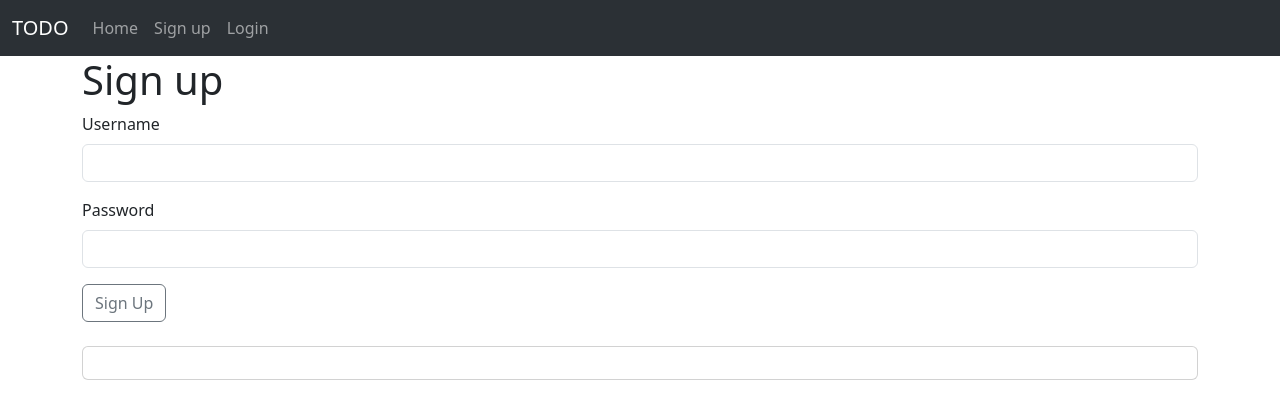
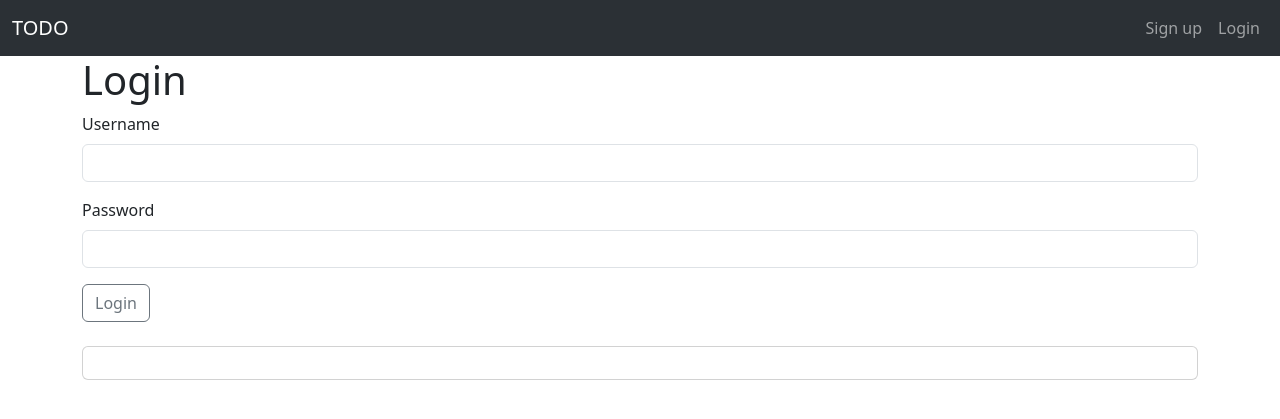
Before and after one commit to ParthipPR/mulearn_todo, a Django app: page /accounts/login in a window 1280 px wide. Shown: the top 419 px of the page. Run offline with Django 5.2, Linux system fonts and the light colour scheme.

Commit message:
"Feat: finished features of login and logout"

```diff
--- a/todoapp/accounts/url.py
+++ b/todoapp/accounts/url.py
@@ -4,4 +4,5 @@ from . import views
 urlpatterns = [
     path("register",views.register, name="register"),
     path("login",views.login,name="login"),
+    path("logout",views.logout,name="logout"),
 ]
--- a/todoapp/accounts/views.py
+++ b/todoapp/accounts/views.py
@@ -30,4 +30,21 @@ def register(request):
         return render(request,"signup.html")
 
 def login(request):
-    return render(request,"login.html")
+    if request.method == 'POST':
+        username = request.POST.get('username')
+        password = request.POST.get('password')
+
+        user = auth.authenticate(username=username, password=password)
+
+        if user is not None:
+            auth.login(request, user)
+            return redirect('tasks')
+        else:
+            messages.error(request, 'Invalid username or password. Please try again.')
+            return redirect('login')
+    else:
+        return render(request, 'login.html')
+
+def logout(request):
+    auth.logout(request)
+    return render(request, 'login.html')
--- a/todoapp/templates/login.html
+++ b/todoapp/templates/login.html
@@ -2,8 +2,8 @@
 
 {% block content %}
 <div class="container">
-    <h1>Sign up</h1>
-    <form method="POST" action="register">
+    <h1>Login</h1>
+    <form method="POST" action="{% url 'login' %}">
         {% csrf_token %}
         <div class="mb-3">
             <label for="username" class="form-label">Username</label>
@@ -13,7 +13,7 @@
             <label for="password" class="form-label">Password</label>
             <input type="password" class="form-control" id="password" name="password" required>
         </div>
-        <button type="submit" class="btn btn-outline-secondary">Sign Up</button>
+        <button type="submit" class="btn btn-outline-secondary">Login</button>
     </form>
     <br>
 
@@ -25,4 +25,5 @@
         </div>
     </div>
 </div>
+
 {% endblock %}
--- a/todoapp/templates/navbar.html
+++ b/todoapp/templates/navbar.html
@@ -9,18 +9,30 @@
 </head>
 <body>
 
-    <nav class="navbar navbar-expand-lg bg-body-tertiary" data-bs-theme="dark">
-        <div class="container-fluid">
-          <a class="navbar-brand">TODO</a>
-          <div class="collapse navbar-collapse" id="navbarNavAltMarkup">
+  <nav class="navbar navbar-expand-lg bg-body-tertiary" data-bs-theme="dark">
+    <div class="container-fluid">
+        <a class="navbar-brand">TODO</a>
+        <div class="collapse navbar-collapse justify-content-between" id="navbarNavAltMarkup">
             <div class="navbar-nav">
-                <a class="nav-link" aria-current="page" href="/tasks/">Home</a>
-                <a class="nav-link " href="/accounts/register">Sign up</a>
-                <a class="nav-link " href="/accounts/login">Login</a>
+                {% if user.is_authenticated %}
+                    <a class="nav-link" aria-current="page" href="/tasks/">Tasks</a>
+                {% endif %}
             </div>
-          </div>
+            <div class="navbar-nav">
+                {% if user.is_authenticated %}
+                    <a class="nav-link">Hello {{ user.username }}</a>
+                    <a class="nav-link" href="/accounts/logout">Logout</a>
+                {% else %}
+                    <a class="nav-link" href="/accounts/register">Sign up</a>
+                    <a class="nav-link" href="/accounts/login">Login</a>
+                {% endif %}
+            </div>
         </div>
-      </nav>
+    </div>
+</nav>
+
+
+
 
     <script src="https://cdn.jsdelivr.net/npm/bootstrap@5.3.3/dist/js/bootstrap.bundle.min.js" integrity="sha384-YvpcrYf0tY3lHB60NNkmXc5s9fDVZLESaAA55NDzOxhy9GkcIdslK1eN7N6jIeHz" crossorigin="anonymous"></script>
 </body>
--- a/todoapp/templates/tasks.html
+++ b/todoapp/templates/tasks.html
@@ -3,6 +3,7 @@
 {% block content %}
 <div class = "container">
     {% if tasks < 1 %}
+
     <div class="card">
         <div class="card-body">
             There are no tasks. Create one below
```
Also changed, not shown: todoapp/base/views.py (+7 -5 lines), todoapp/db.sqlite3.
